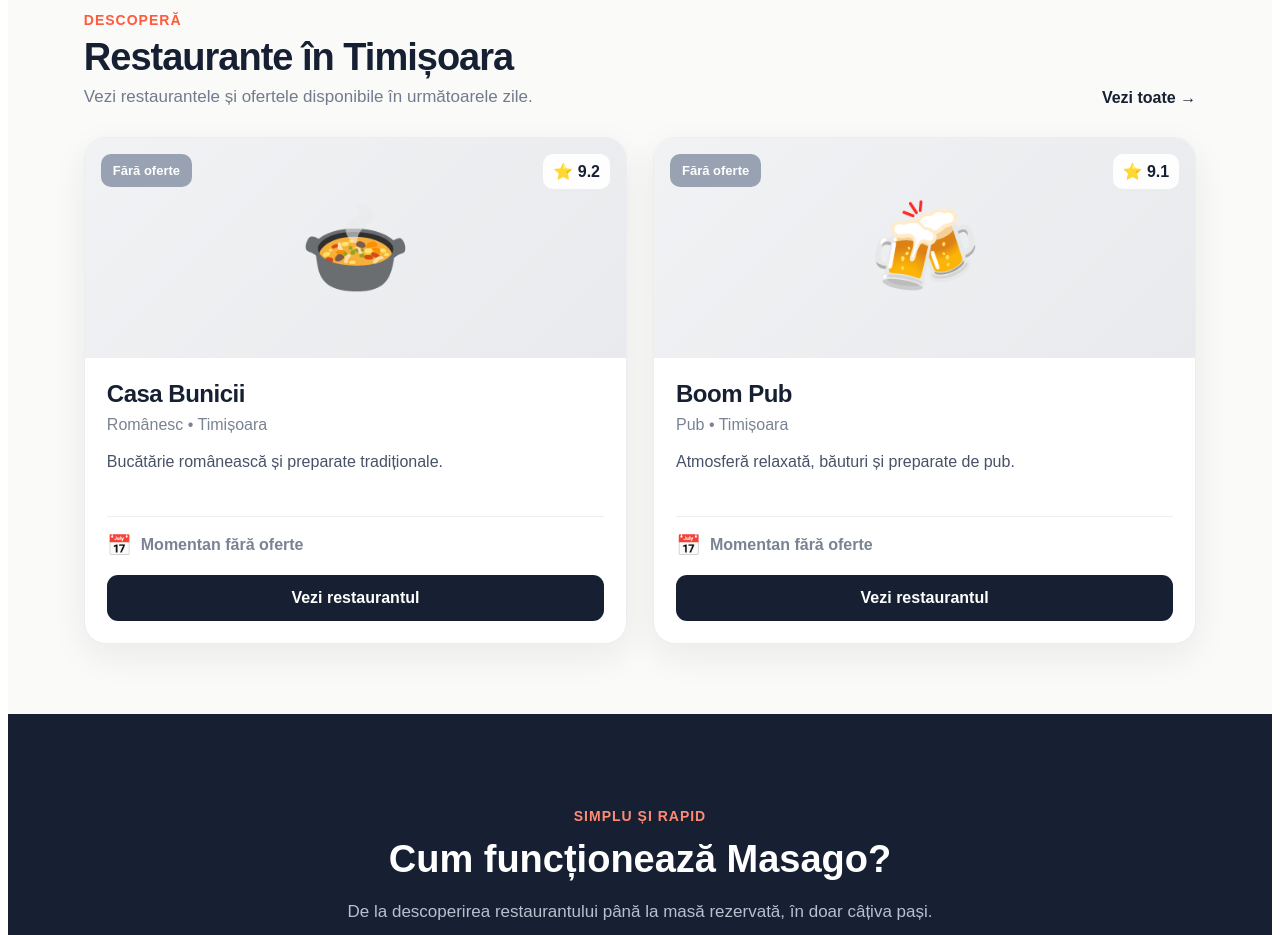
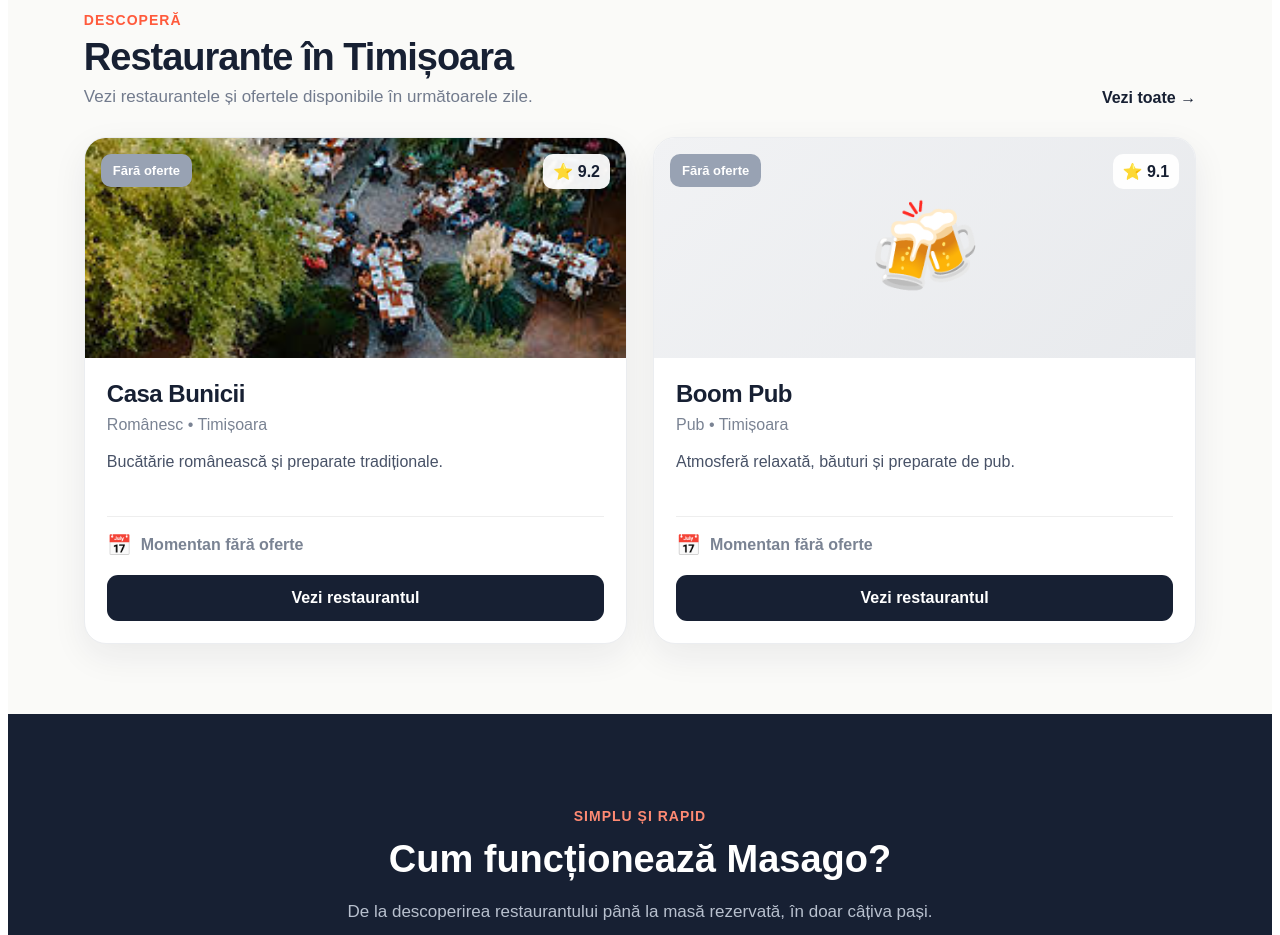
Before and after one commit to masago1/masago1, a Next.js app: page / in a window 1280 px wide. Shown: the part 780-1715 px from the top of the page. Built offline with nearby package versions, Linux system fonts and the light colour scheme; no server answers; the database is empty.

Commit message:
Update page.js

```diff
--- a/app/page.js
+++ b/app/page.js
@@ -22,6 +22,7 @@ export default function Home() {
       type: "Românesc",
       rating: "9.2",
       location: "Timișoara",
+      image: "/image.png",
       emoji: "🍲",
       href: "/restaurant",
       description:
@@ -230,6 +231,7 @@ export default function Home() {
         rezerva pe pagina restaurantului:
         azi + următoarele 3 zile.
       */
+
       const offersResponse = await fetch(
         `${supabaseUrl}/rest/v1/offers?select=id,restaurant_id,offer_date,active&active=eq.true&offer_date=gte.${today}&offer_date=lte.${maxDate}&order=id.desc`,
         {
@@ -746,7 +748,38 @@ export default function Home() {
                         "linear-gradient(135deg, #f1f2f4, #e8eaed)",
                       position:
                         "relative",
-                      display: "flex",
+                      overflow:
+                        "hidden",
+                    }}
+                  >
+                    {restaurant.image ? (
+                      <img
+                        src={
+                          restaurant.image
+                        }
+                        alt={
+                          restaurant.name
+                        }
+                        style={{
+                          width:
+                            "100%",
+                          height:
+                            "100%",
+                          objectFit:
+                            "cover",
+                          display:
+                            "block",
+                        }}
+                      />
+                    ) : (
+                      <div
+                        style={{
+                          width:
+                            "100%",
+                          height:
+                            "100%",
+                          display:
+                            "flex",
                           alignItems:
                             "center",
                           justifyContent:
@@ -763,6 +796,8 @@ export default function Home() {
                             restaurant.emoji
                           }
                         </span>
+                      </div>
+                    )}
 
                     {/* BADGE CU NUMARUL DE OFERTE */}
 
@@ -987,7 +1022,6 @@ export default function Home() {
           )}
         </div>
       </section>
-
       {/* HOW IT WORKS */}
 
       <section
```
Lines whose indentation alone changed are shown as unchanged.
